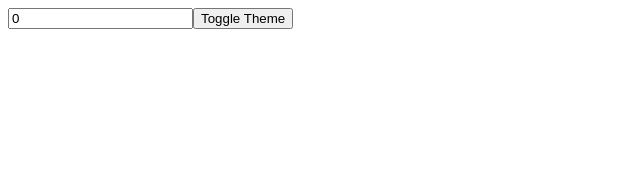
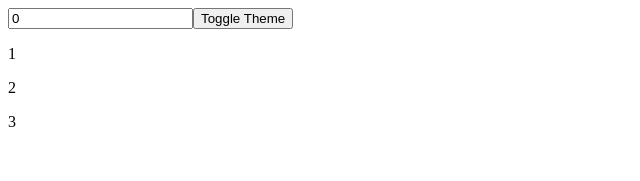
Before and after one commit to Ak003x/ReactHooks-Practice, a Next.js app: page /UseCallBack in a window 1280 px wide. Shown: the top 181 px of the page, without its empty margins (0-640 px from the left). Built offline with nearby package versions, Linux system fonts and the light colour scheme.

Commit message:
Added list and paraInt function

```diff
--- a/src/app/UseCallBack/List.jsx
+++ b/src/app/UseCallBack/List.jsx
@@ -1,9 +1,19 @@
-import React from 'react'
+"use client";
+import React, { useState, useEffect } from "react";
 
-function List() {
+export default function List({ getItems }) {
+  const [items, setItems] = useState([]);
+
+  useEffect(() => {
+    setItems(getItems());
+    console.log("Getting items");
+  }, [getItems]);
+
   return (
-    <div>List</div>
-  )
+    <div>
+      {items.map((item, index) => {
+        return <p key={index}>{item}</p>;
+      })}
+    </div>
+  );
 }
-
-export default List
--- a/src/app/UseCallBack/page.jsx
+++ b/src/app/UseCallBack/page.jsx
@@ -1,9 +1,14 @@
 "use client";
 import React, { useState } from "react";
+import List from "./List";
 
 export default function UseCallBackPage() {
   const [number, setNum] = useState(0);
   const [dark, setDark] = useState(false);
+
+  const getItems = () => {
+    return [number + 1, number + 2, number + 3];
+  };
 
   const theme = {
     backgroundColor: dark ? "black" : "white",
@@ -15,9 +20,10 @@ export default function UseCallBackPage() {
       <input
         type="number"
         value={number}
-        onChange={(e) => setNum(e.target.value)}
+        onChange={(e) => setNum(parseInt(e.target.value))}
       />
       <button onClick={() => setDark((curr) => !curr)}> Toggle Theme</button>
+      <List getItems={getItems} />
     </div>
   );
 }
```
